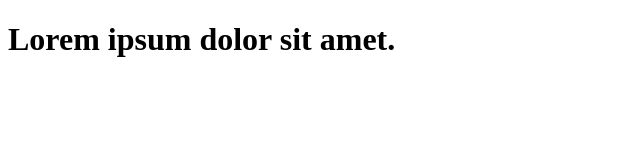
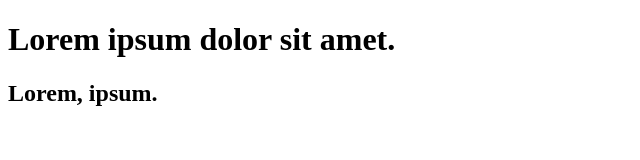
Before and after one commit to Vyannnnnn/andre_git, a plain HTML site: page index.html in a window 1280 px wide. Shown: the whole page, without its empty margins (0-640 px from the left). Drawn offline with Linux system fonts and the light colour scheme.

Commit message:
tambah paragraph index.html

```diff
--- a/index.html
+++ b/index.html
@@ -7,5 +7,6 @@
 </head>
 <body>
     <h1>Lorem ipsum dolor sit amet.</h1>
+    <h2>Lorem, ipsum.</h2>
 </body>
 </html>
```
